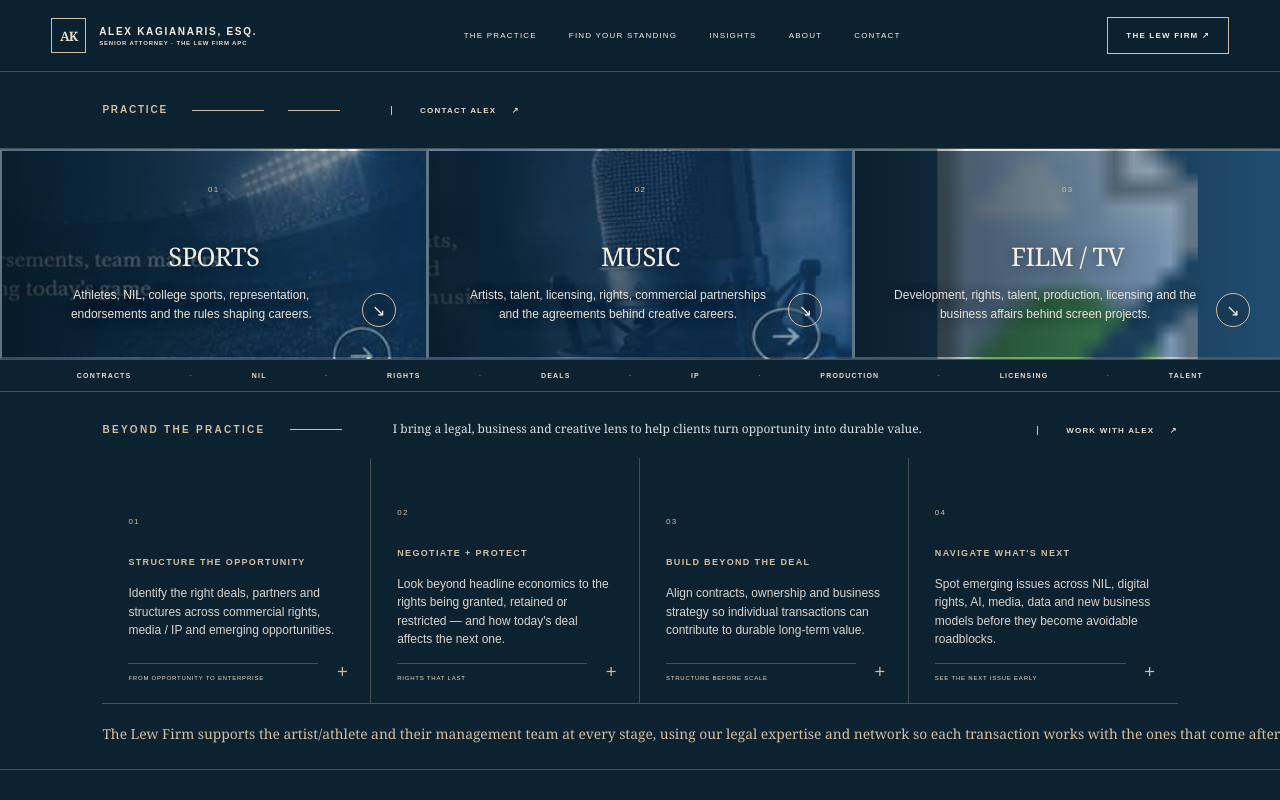
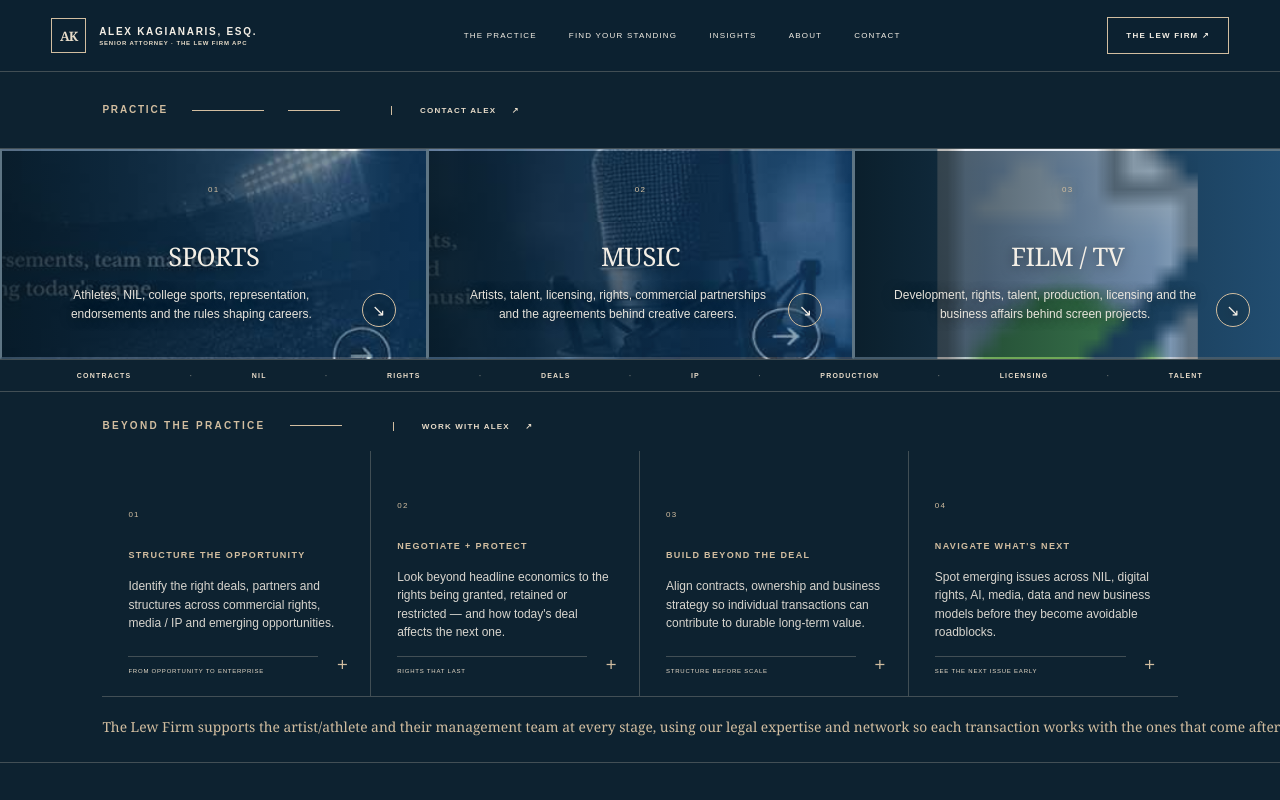
Before and after one commit to alexkaglew-ux/legal-audit, a React (Vite) app: page / in a window 1280 px wide. Shown: the top 800 px of the page. Built offline with nearby package versions, Linux system fonts and the light colour scheme.

Commit message:
simplify Beyond Practice intro row

```diff
--- a/src/components/BeyondPractice.jsx
+++ b/src/components/BeyondPractice.jsx
@@ -17,9 +17,8 @@ function StrategyGraph({type}){
 export default function BeyondPractice(){
  const [open,setOpen]=useState(null);
  return <section className="beyond-practice section" id="beyond-practice" aria-labelledby="beyond-heading">
-  <div className="beyond-intro beyond-intro--compact section-intro-row">
+  <div className="beyond-intro beyond-intro--compact section-intro-row section-intro-row--label-only">
     <div className="section-intro-label"><p className="eyebrow" id="beyond-heading">BEYOND THE PRACTICE</p><span /></div>
-    <p className="beyond-one-line">I bring a legal, business and creative lens to help clients turn opportunity into durable value.</p>
     <a className="beyond-contact" href="mailto:ak@thelewfirm.com">WORK WITH ALEX <span>↗</span></a>
   </div>
   <div className="beyond-grid">{SERVICES.map((s,i)=><button type="button" className={`beyond-world ${open===i?"is-open":""}`} key={s.n} onClick={()=>setOpen(open===i?null:i)} aria-expanded={open===i}><span>{s.n}</span><p className="beyond-role">{s.title}</p><p>{s.copy}</p><small>{s.detail}</small><b className="beyond-toggle">{open===i?"−":"+"}</b></button>)}</div>
```
